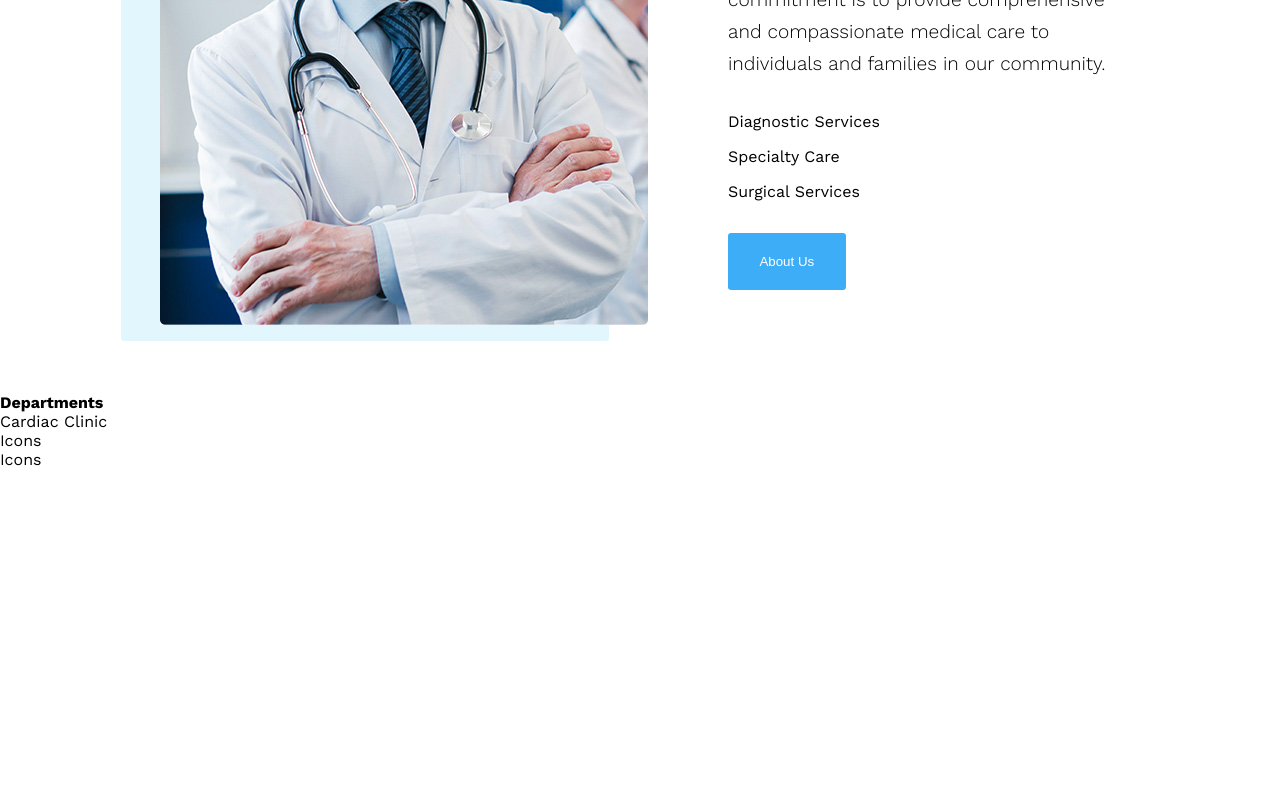
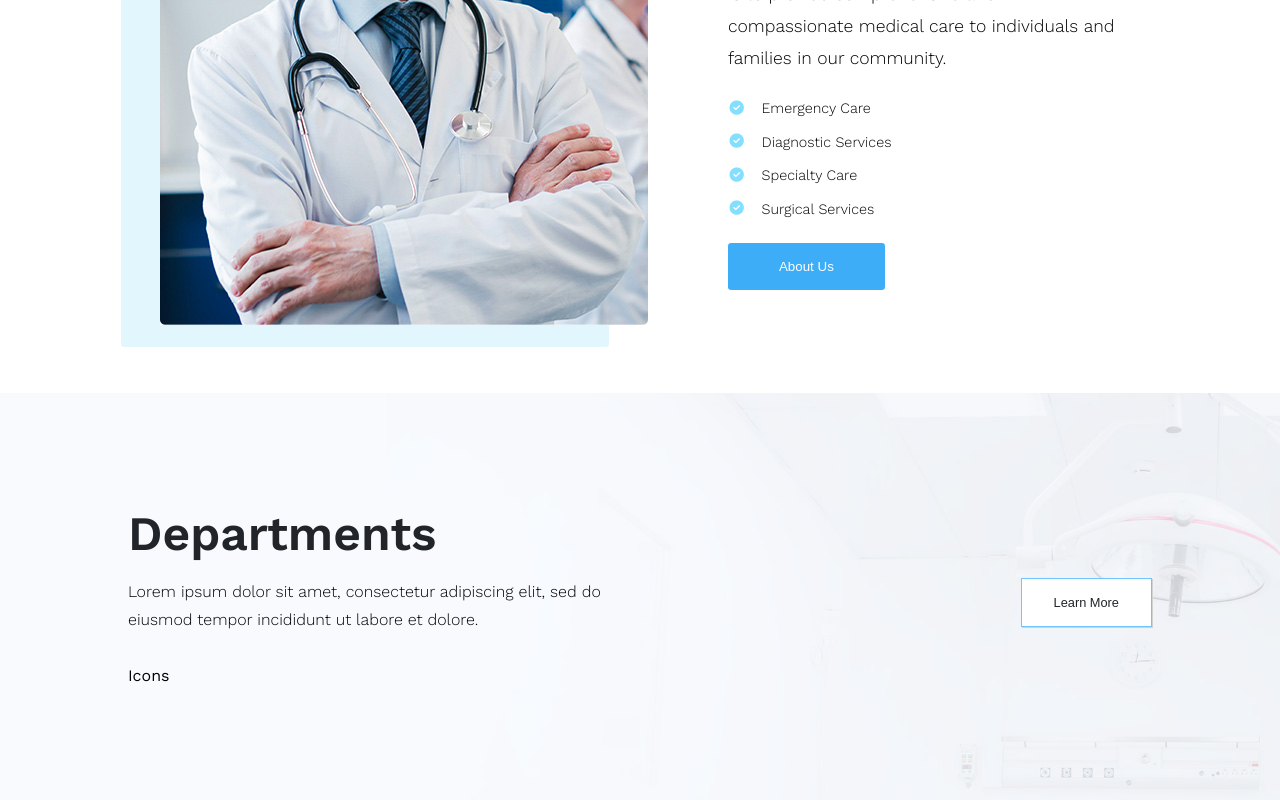
Before and after one commit to henryamos/IrisMedLab, a website: page index.html in a window 1280 px wide. Shown: the part 1120-1920 px from the top of the page. Before the commit the page ends 1589 px from the top, so only its background shows below. Drawn offline with nearby package versions, Linux system fonts and the light colour scheme.

Commit message:
Updated About Page

```diff
--- a/assests/css/styles.css
+++ b/assests/css/styles.css
@@ -83,6 +83,7 @@ background-attachment: fixed;
     padding-left: 10rem;
     height: 100%;
     color: var(--text-white);
+    padding-top: 5rem;
 }
 .hero-content h1 {
     font-size: 3.5rem;
@@ -124,7 +125,7 @@ background-attachment: fixed;
 .about-content{
     display: flex;
     flex-direction: column;
-    row-gap: 2rem;
+    row-gap: 1.6rem;
     justify-content: space-between;
 }
 
@@ -138,20 +139,29 @@ background-attachment: fixed;
     font-weight: 400;
 }
 .about-content p{
-    font-size: 1.2rem;
+    font-size: 1.1rem;
     font-weight: 300;
     line-height: 2rem;
 
 }
-ul{
+.about-content ul{
     display: flex;
     flex-direction: column;
     row-gap: 1rem;
 }
+.about-content li{
+    font-size: 0.9rem;
+    font-weight: 300;
+}
+.fa-solid{
+    color: #84dfff;
+    margin-right: 1rem;
+    padding: 0.1rem;
+}
 .btn-about{
-    width: 30%;
+    width: 40%;
     background-color: var(--blue);
-    padding: 1.3rem;
+    padding: 1rem .4rem;
     border-radius: 0.2rem;
     color: #fff;
 }
@@ -161,7 +171,7 @@ ul{
 .left{
     position: absolute;
     right: 5%;
-    bottom:-2% ;
+    bottom:-3% ;
     left: -8%;
     z-index: -2;
     width: 100%;
@@ -171,11 +181,51 @@ ul{
 }
 .department-section{
     display: flex;
+    flex-direction: column;
+    justify-content: space-between;
+    background: url('../images/department.jpg');
+    height:100% ;
+    padding: 7rem 8rem;
+    background-position: center;
+    background-repeat: no-repeat;
+    background-size: cover;
+}
+.department-heading{
+    display: flex;
+    flex-direction: column;
+    row-gap: 1rem;
+
+}
+.department-heading h4{
+font-size: 3rem;
+font-weight:600 ;
+color: var(--dark);
+}
+.department-title{
+    display: flex;
     flex-direction: row;
     justify-content: space-between;
-    background-image: url('../images/department.jpg');
-    height:100% ;
-
-    align-items: center;
-    /* padding: 1rem 10rem; */
+    width: 100%;
 }
+.department-title p{
+    width: 50%;
+    font-size: 1rem;
+    line-height: 28px;
+    font-weight: 300;
+}
+.department-heading .depart-btn{
+    padding: 1rem 2rem;
+    background-color: #fff;
+    border: 1px solid #6ec5ff;
+    text-align: center;
+    font-size: 0.8rem;
+    font-weight: 100;
+    color: var(--dark);
+    box-shadow: 1px 1px #d3d2d2;
+}
+.department-icons{
+    display: flex;
+    flex-direction: row;
+    padding-top: 2rem;
+    width: 100%;
+}
--- a/index.html
+++ b/index.html
@@ -4,6 +4,12 @@
     <meta charset="UTF-8" />
     <meta name="viewport" content="width=device-width, initial-scale=1.0" />
     <link rel="stylesheet" href="./assests/css/styles.css" />
+    <link
+      href="https://cdn.jsdelivr.net/npm/flaticon/flaticon.css"
+      rel="stylesheet"
+    />
+    <link href="https://unpkg.com/aos@2.3.1/dist/aos.css" rel="stylesheet" />
+
     <title>IrisMedics</title>
   </head>
   <body>
@@ -29,15 +35,14 @@
         <button class="hero-btn">Discover More</button>
       </div>
     </section>
-    <section id="about">
+    <section data-aos="zoom-in-right" id="about">
       <div class="about-container">
-        <div class="img-container">
+        <div data-aos="fade-up" class="img-container">
           <img class="right" src="./assests/images/doc1.jpg" alt="about" />
           <div class="left"></div>
         </div>
         <div class="about-content">
           <div>
-
             <h2>Iris Medics</h2>
             <span>Your Health, Our Commitment.</span>
           </div>
@@ -48,39 +53,49 @@
             community.
           </p>
           <div>
-
             <ul>
+              <li><i class="fa-solid fa-circle-check"></i>Emergency Care</li>
               <li>
-                      Diagnostic Services
+                <i class="fa-solid fa-circle-check"></i>Diagnostic Services
               </li>
-                    <li>Specialty Care</li>
-                    <li>Surgical Services</li>
+              <li><i class="fa-solid fa-circle-check"></i>Specialty Care</li>
+              <li><i class="fa-solid fa-circle-check"></i>Surgical Services</li>
             </ul>
           </div>
-            <button class="btn-about">
-                About Us
-            </button>
+          <button class="btn-about">About Us</button>
         </div>
       </div>
     </section>
-    <section id="department-section">
+
+    <section class="department-section">
       <div class="department-container">
-            <div class="footer-heading">
+        <div class="department-heading">
+          <h4>Departments</h4>
+          <div class="department-title">
+            <p>
+              Lorem ipsum dolor sit amet, consectetur adipiscing elit, sed do
+              eiusmod tempor incididunt ut labore et dolore.
+            </p>
             <div>
-                    <h4>Departments</h4>
-                    <p>Cardiac Clinic</p>
+              <button class="depart-btn">Learn More</button>
             </div>
           </div>
-            <div>
-                Icons
         </div>
-            <div>
-                Icons
+        <div class="department-icons">
+          <!-- Department icons -->
         </div>
+        <!-- Department Image -->
+        <div>Icons</div>
       </div>
+    </section>
+  </body>
+  <script
+    src="https://kit.fontawesome.com/a39587020f.js"
+    crossorigin="anonymous"
+  ></script>
+  <script src="https://unpkg.com/aos@2.3.1/dist/aos.js"></script>
 
-    </section>
-    <script src="https://kit.fontawesome.com/yourcode.js" crossorigin="anonymous"></script>
-  </body>
-
+  <script>
+    AOS.init();
+  </script>
 </html>
--- /dev/null
+++ b/package.json
@@ -0,0 +1,5 @@
+{
+  "dependencies": {
+    "aos": "^2.3.4"
+  }
+}
```
Also changed, not shown: assests/images/ear.png (added), 1 other file. Lines whose indentation alone changed are shown as unchanged.
